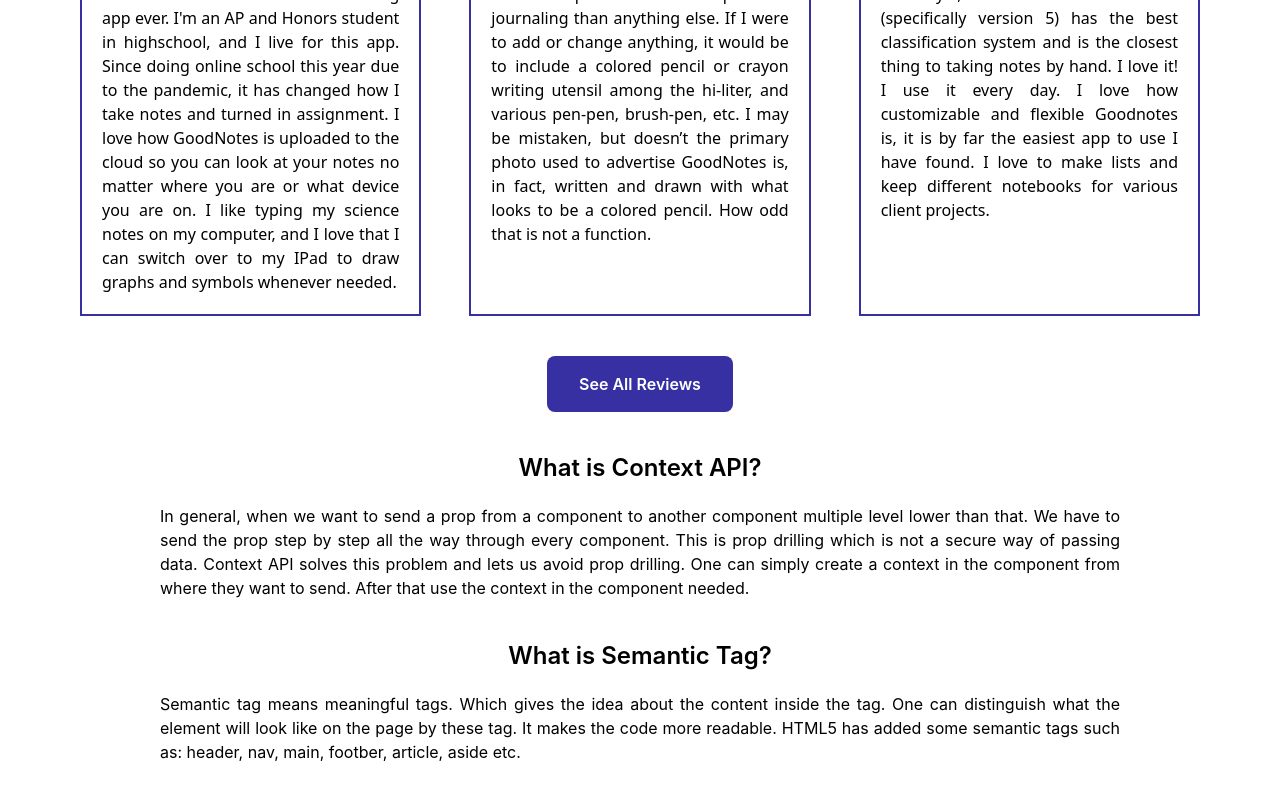
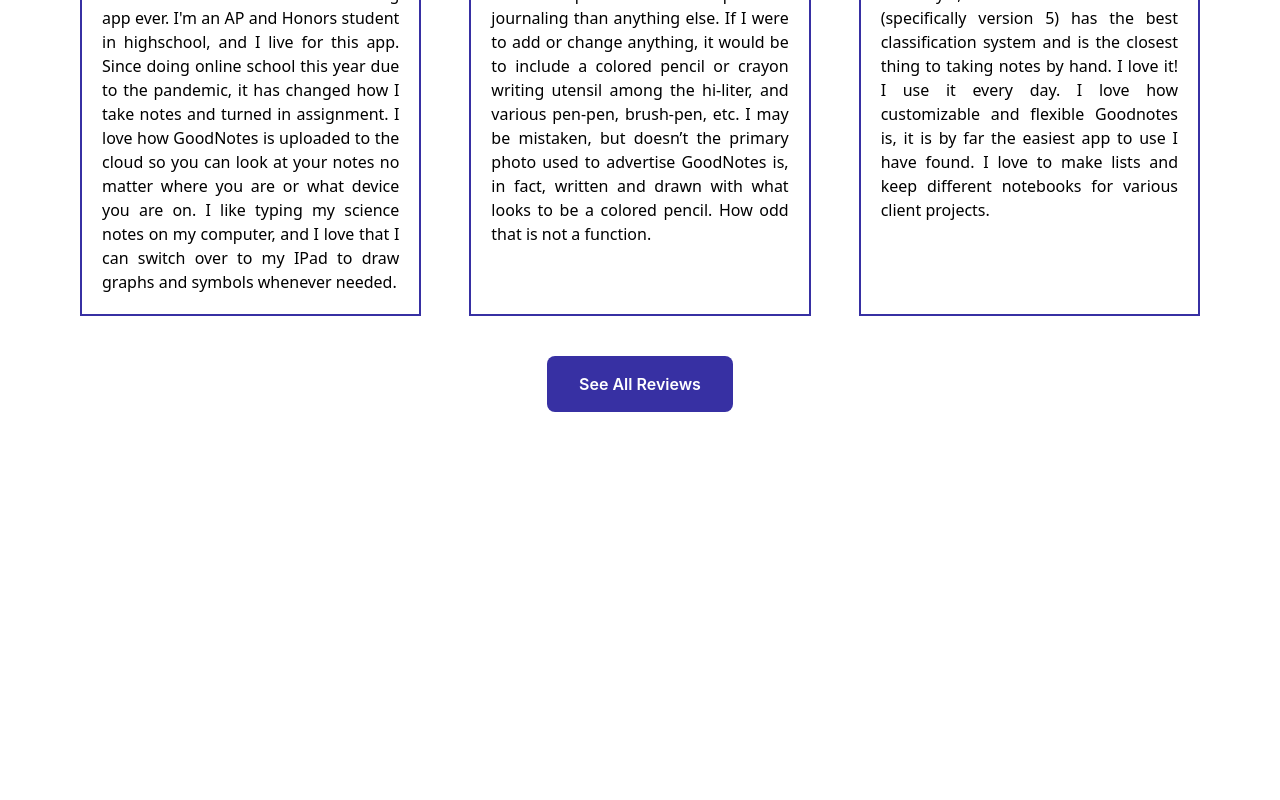
Before and after one commit to SaraAzmin/Product-Analysis-Website-with-React, a React (Create React App) app: page / in a window 1280 px wide. Shown: the part 801-1601 px from the top of the page. After the commit the page ends 1253 px from the top, so only its background shows below. Built offline with nearby package versions, Linux system fonts and the light colour scheme.

Commit message:
minor changes

```diff
--- a/src/components/Home/Home.js
+++ b/src/components/Home/Home.js
@@ -1,8 +1,6 @@
 import React from 'react';
 import CustomerReviewSection from '../CustomerReviewSection/CustomerReviewSection';
 import IntroductionSection from '../IntroductionSection/IntroductionSection';
-import WhatISContextAPI from '../WhatISContextAPI/WhatISContextAPI';
-import WhatIsSemanticTag from '../WhatIsSemanticTag/WhatIsSemanticTag';
 
 const Home = () => {
     return (
@@ -11,8 +9,6 @@
                 <IntroductionSection></IntroductionSection>
             </div>
             <CustomerReviewSection></CustomerReviewSection>
-            <WhatISContextAPI></WhatISContextAPI>
-            <WhatIsSemanticTag></WhatIsSemanticTag>
         </div>
     );
 };
--- a/src/components/WhatISContextAPI/WhatISContextAPI.js
+++ /dev/null
@@ -1,12 +0,0 @@
-import React from 'react';
-
-const WhatISContextAPI = () => {
-    return (
-        <div className='mx-10 md:mx-20 mb-5 md:mb-10'>
-            <h4 className='text-2xl font-semibold'>What is Context API?</h4>
-            <p className='md:px-20 text-justify my-5'>In general, when we want to send a prop from a component to another component multiple level lower than that. We have to send the prop step by step all the way through every component. This is prop drilling which is not a secure way of passing data. Context API solves this problem and lets us avoid prop drilling. One can simply create a context in the component from where they want to send. After that use the context in the component needed. </p>
-        </div>
-    );
-};
-
-export default WhatISContextAPI;
--- a/src/components/WhatIsSemanticTag/WhatIsSemanticTag.js
+++ /dev/null
@@ -1,12 +0,0 @@
-import React from 'react';
-
-const WhatIsSemanticTag = () => {
-    return (
-        <div className='mx-10 md:mx-20 mb-20'>
-            <h4 className='text-2xl font-semibold'>What is Semantic Tag?</h4>
-            <p className='md:px-20 text-justify my-5'>Semantic tag means meaningful tags. Which gives the idea about the content inside the tag. One can distinguish what the element will look like on the page by these tag. It makes the code more readable. HTML5 has added some semantic tags such as: header, nav, main, footber, article, aside etc.  </p>
-        </div>
-    );
-};
-
-export default WhatIsSemanticTag;
```
